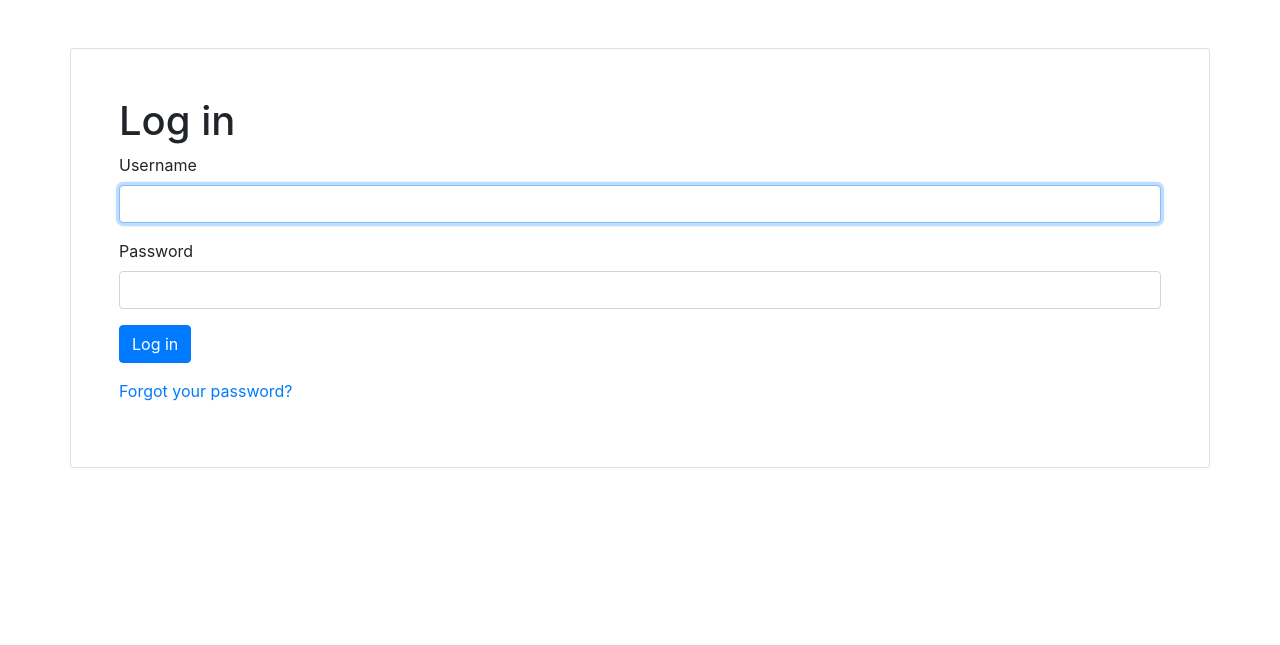
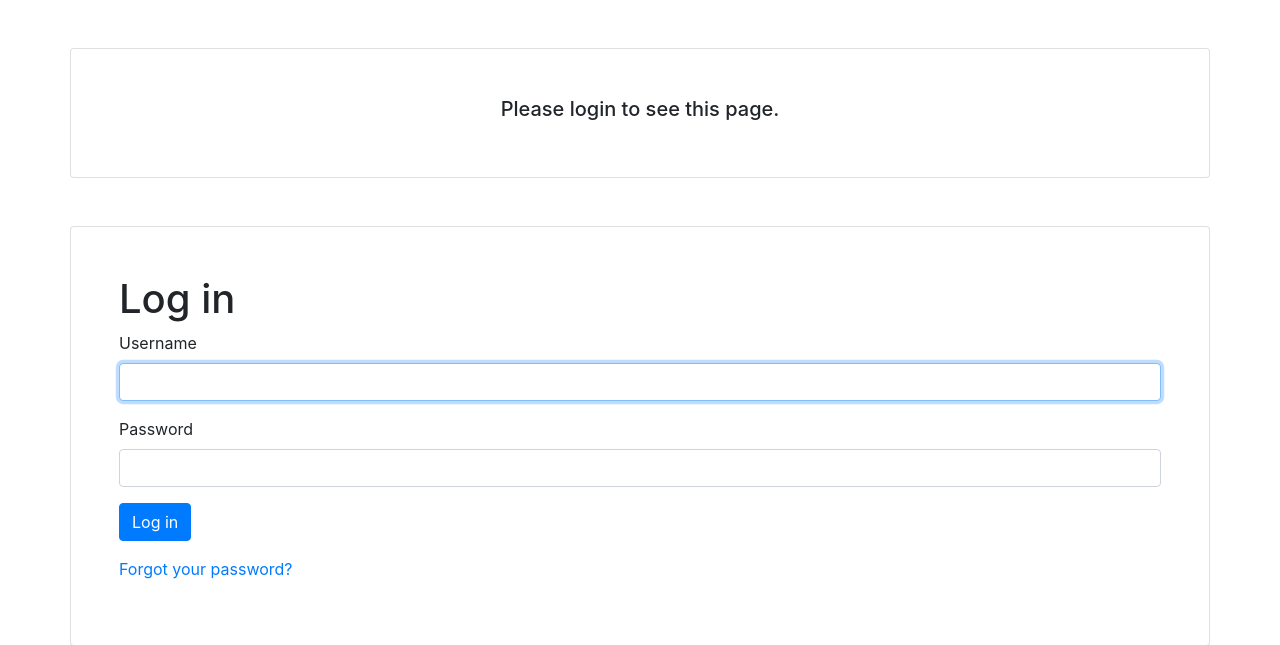
Before and after one commit to KrzysztofKinert/DishRecipes, a Django app: a page that uses accounts/templates/registration/login.html in a window 1280 px wide. Shown: the part 56-701 px from the top of the page. Run offline with Django 4.2, Linux system fonts and the light colour scheme; parts of the project's set-up code (start-up, migrations or seed data) failed here and were passed over; some libraries are stand-ins or nearby versions.

Commit message:
Add next to login template

```diff
--- a/accounts/templates/registration/login.html
+++ b/accounts/templates/registration/login.html
@@ -6,11 +6,22 @@
     Log in
 {% endblock title %}
 
+
 {% block stylesheets %}
     <link rel="stylesheet" href="{% static 'css/forms.css' %}">
 {% endblock stylesheets %}
 
 {% block content %}
+    {% if next %}
+        <div class="container card py-5 px-5 mt-5 text-center">
+            {% if user.is_authenticated %}
+                <h5>Your account doesn't have access to this page. To proceed,
+                please login with an account that has access.</h5>
+            {% else %}
+                <h5>Please login to see this page.</h5>
+            {% endif %}
+        </div>
+    {% endif %}
     <div class="container card py-5 px-5 mt-5">
         <h1>Log in</h1>
         <form class="form-signin" method="post">
```
Also changed, not shown: accounts/tests/test_login_views.py (+10 -0 lines).
